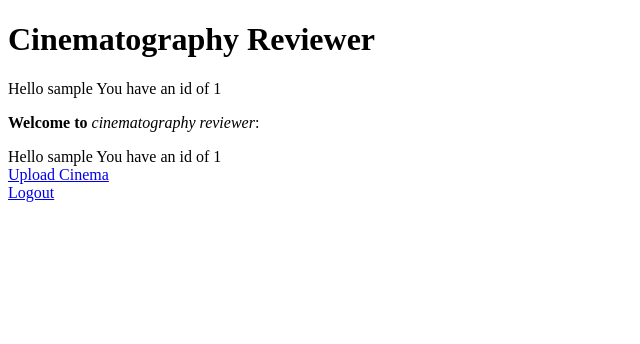
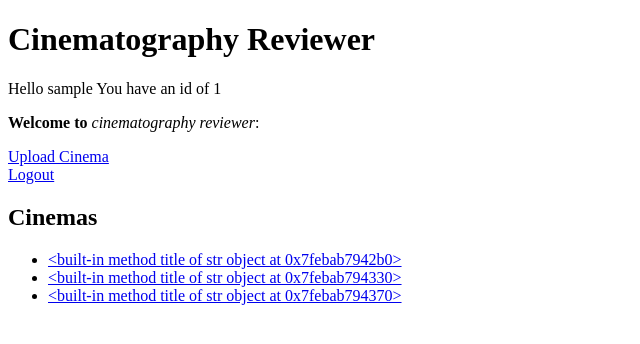
Before and after one commit to OliverLaaksoHY/Cinematography_Rater, a Flask app: page / in a window 1280 px wide. Shown: the top 344 px of the page, without its empty margins (0-640 px from the left). Run offline with Flask 3, Linux system fonts and the light colour scheme; the visitor is signed in with stand-in values (Sample User, id 1).

Commit message:
add HTML page for inspecting specific items

```diff
--- a/templates/index.html
+++ b/templates/index.html
@@ -24,13 +24,17 @@
   <a href="/register"> Sign up </a>
   {% else %}
   <p>
-    Hello {{ session.username }}  You have an id of {{ session.user_id }}
-    <br>
     <a href="/add_cinema"> Upload Cinema </a>
     <br>
     <a href="/logout"> Logout </a>
   </p>
   {% endif %}
+  <h2>Cinemas</h2>
+  <ul>
+    {% for item in items %}
+    <li> <a href = "/item/{{ item.id }}">{{item.title}}</a> </li>
+    {% endfor %}
+  </ul>
 </body>
 
 
```
